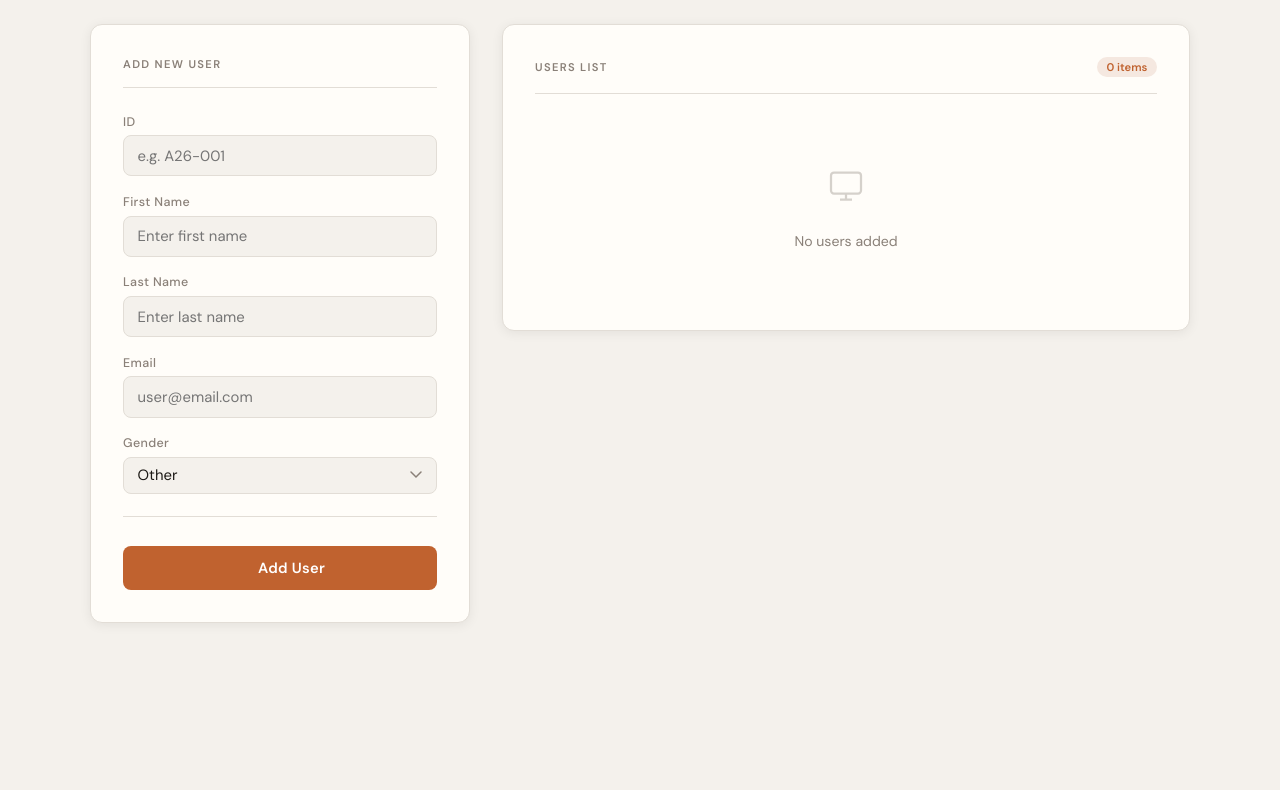
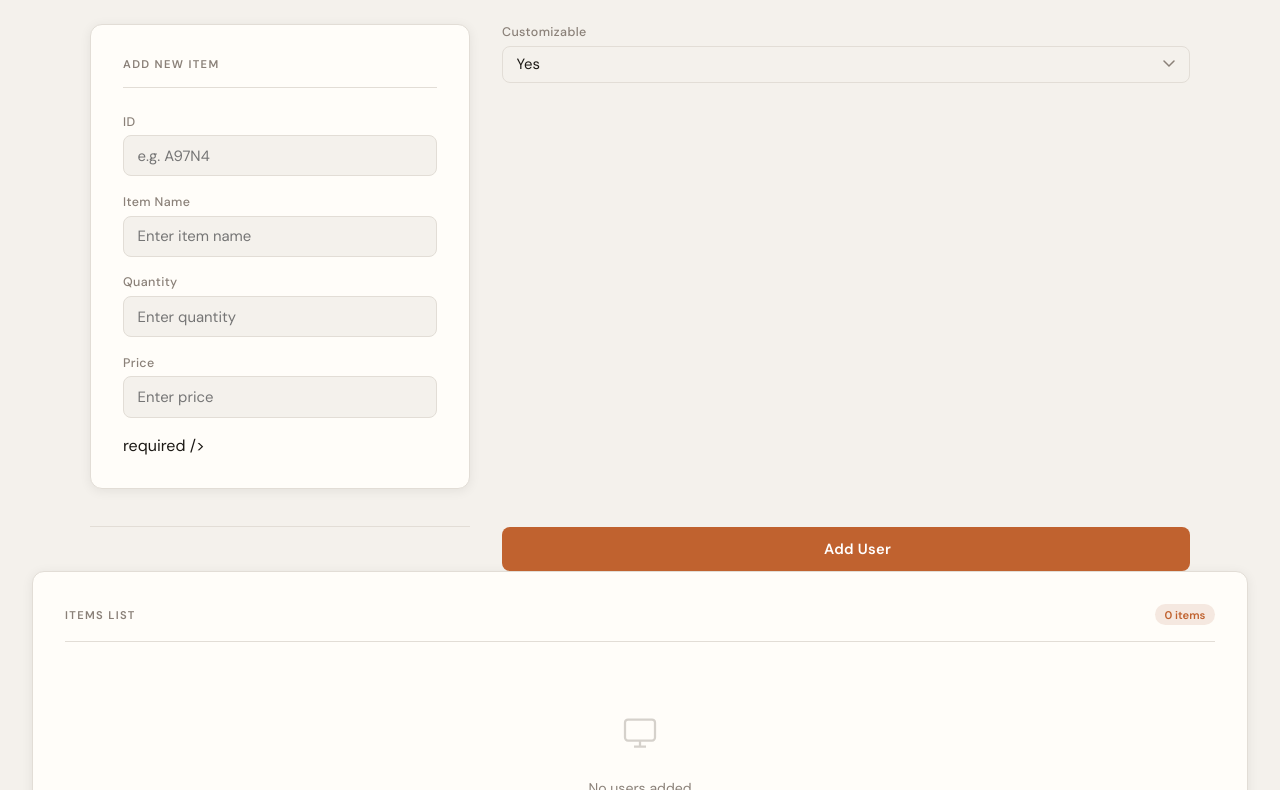
Before and after one commit to xxie-13/exam, a website: page proj-emp-fend/index.html in a window 1280 px wide. Shown: the part 103-893 px from the top of the page. Before the commit the page ends 800 px from the top, so only its background shows below. Drawn offline with nearby package versions, Linux system fonts and the light colour scheme; no server answers.

Commit message:
Add files via upload

```diff
--- a/package.json
+++ b/package.json
@@ -1,7 +1,6 @@
 {
   "name": "project-employees",
   "version": "1.0.0",
-  "description": "",
   "main": "index.js",
   "scripts": {
     "test": "echo \"Error: no test specified\" && exit 1",
@@ -21,5 +20,6 @@
   },
   "devDependencies": {
     "nodemon": "^3.1.11"
-  }
+  },
+  "description": ""
 }
--- a/proj-emp-fend/index.html
+++ b/proj-emp-fend/index.html
@@ -40,7 +40,7 @@
   <head>
     <meta charset="UTF-8" />
     <meta name="viewport" content="width=device-width, initial-scale=1.0" />
-    <title>EMPLOYEES CRUD</title>
+    <title>EU STORE</title>
     <link
       href="https://fonts.googleapis.com/css2?family=DM+Sans:wght@300;400;500;600&family=Playfair+Display:wght@600&display=swap"
       rel="stylesheet"
@@ -373,13 +373,13 @@
   <body>
     <header>
       <div class="dot"></div>
-      <h1>Employees <span>CRUD</span></h1>
+      <h1>EU <span>Store</span></h1>
     </header>
 
     <div id="container" style="display: grid">
       <!-- Form Panel -->
       <div id="form" class="card">
-        <p class="card-title">Add New User</p>
+        <p class="card-title">Add New Item</p>
         <form>
           <div class="field">
             <label>ID</label>
@@ -387,50 +387,53 @@
               type="text"
               id="id"
               name="id"
-              placeholder="e.g. A26-001"
+              placeholder="e.g. A97N4"
               required
             />
           </div>
 
           <div class="field">
-            <label>First Name</label>
+            <label>Item Name</label>
             <input
               type="text"
-              id="first_name"
-              name="first_name"
-              placeholder="Enter first name"
+              id="item"
+              name="item"
+              placeholder="Enter item name"
               required
             />
           </div>
 
           <div class="field">
-            <label>Last Name</label>
+            <label>Quantity</label>
             <input
-              type="text"
-              id="last_name"
-              name="last_name"
-              placeholder="Enter last name"
+              type="number"
+              id="quantity"
+              name="quantity"
+              placeholder="Enter quantity"
               required
             />
           </div>
 
           <div class="field">
-            <label>Email</label>
+            <label>Price</label>
             <input
-              type="text"
-              id="email"
-              name="email"
-              placeholder="user@email.com"
+              type="number"
+              id="price"
+              name="price"
+              placeholder="Enter price"
+              step="0.01"
+              required
+            />
+          </div>
               required
             />
           </div>
 
           <div class="field">
-            <label>Gender</label>
-            <select id="gender" name="gender">
-              <option value="Male">Other</option>
-              <option value="Female">Female</option>
-              <option value="other">Male</option>
+            <label>Customizable</label>
+            <select id="customizable" name="customizable">
+              <option value="Yes">Yes</option>
+              <option value="No">No</option>
             </select>
           </div>
 
@@ -453,7 +456,7 @@
       <!-- List Panel -->
       <div id="list-panel" class="card">
         <p class="card-title">
-          Users List
+          Items List
           <span class="count" id="count">0 items</span>
         </p>
         <ul id="content">
```
Also changed, not shown: controllers/itemController.js (added, +80 -0 lines).
